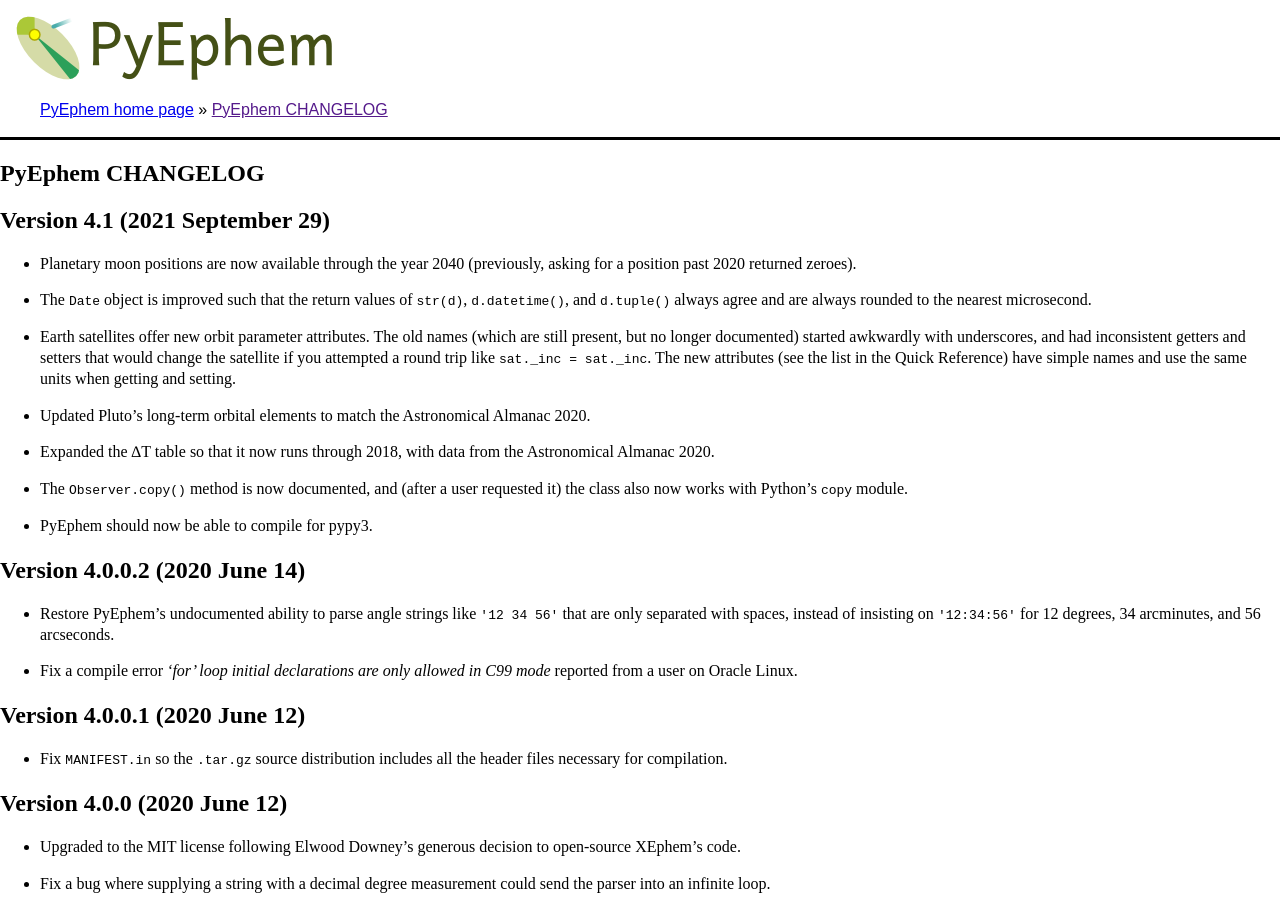
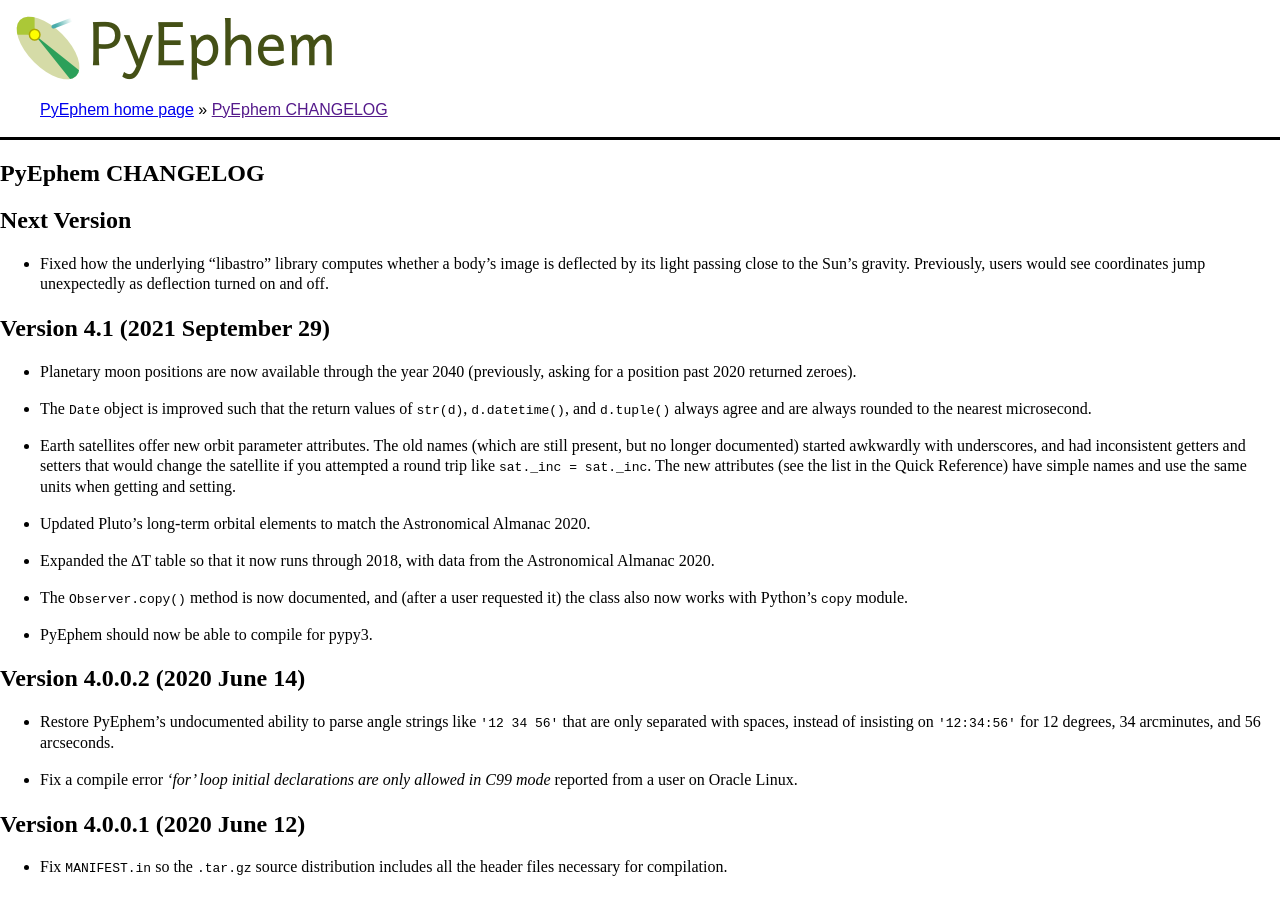
Before and after one commit to brandon-rhodes/pyephem, a Sphinx documentation site: the page built from ephem/doc/CHANGELOG.rst, in a window 1280 px wide and 900 px high. Built offline with Sphinx 7.4.7, drawn with Linux system fonts in a browser that asks for light colours.

```diff
--- a/ephem/doc/CHANGELOG.rst
+++ b/ephem/doc/CHANGELOG.rst
@@ -1,6 +1,14 @@
 =================
 PyEphem CHANGELOG
 =================
+
+Next Version
+------------
+
+- Fixed how the underlying “libastro” library computes whether a body’s
+  image is deflected by its light passing close to the Sun’s gravity.
+  Previously, users would see coordinates jump unexpectedly as
+  deflection turned on and off.
 
 Version 4.1 (2021 September 29)
 -------------------------------
--- a/ephem/doc/quick.rst
+++ b/ephem/doc/quick.rst
@@ -73,7 +73,7 @@
  >>> j = ephem.Jupiter()
  >>> j.compute('1986/2/8')
  >>> print('%s %s' % (j.ra, j.dec))
- 21:57:50.46 -13:17:37.2
+ 21:57:50.47 -13:17:37.2
  >>> j.compute('1986/2/9', epoch='1950')
  >>> print('%s %s' % (j.a_ra, j.a_dec))
  21:56:50.83 -13:22:54.3
@@ -174,7 +174,7 @@
  >>> gatech.date = '1984/5/30 16:22:56'
  >>> v = ephem.Venus(gatech)
  >>> print('%s %s' % (v.alt, v.az))
- 72:19:44.8 134:14:25.3
+ 72:19:45.1 134:14:25.4
 
  * Computes the position of the ``Body``.
  * Uses the ``date`` of the observer.
```
Also changed, not shown: 1 other file.
